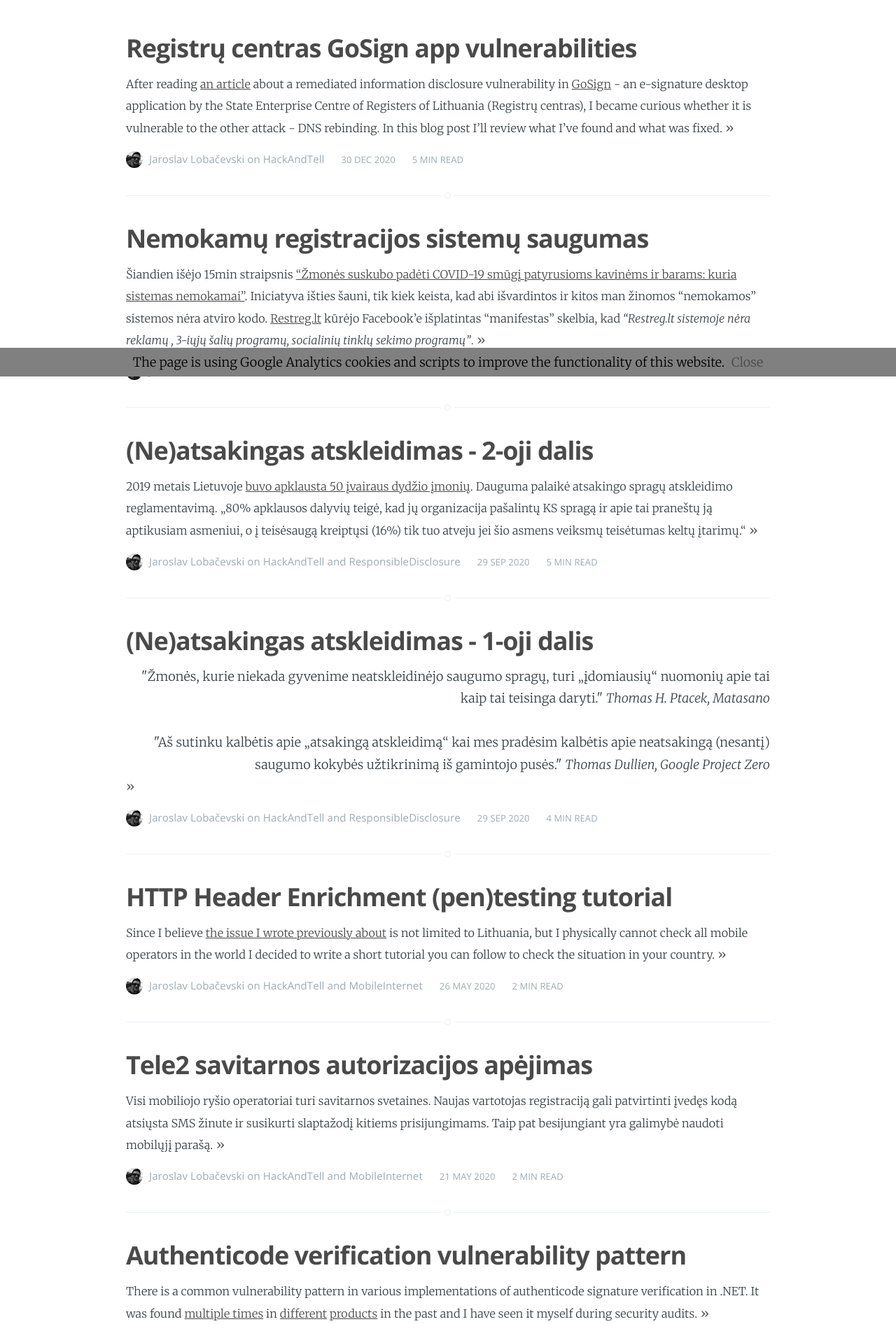
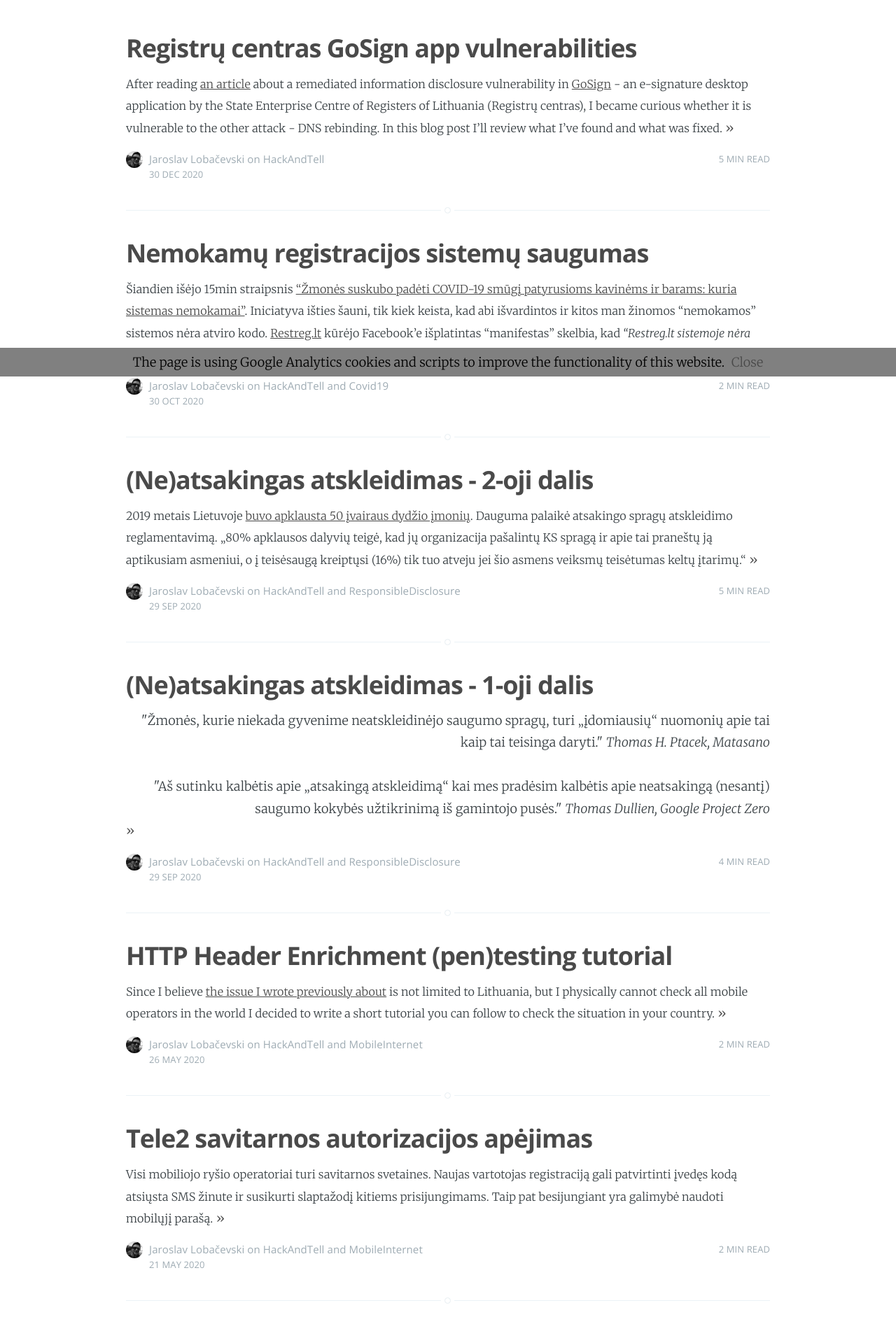
Before and after one commit to JarLob/jarlob.github.io, a Jekyll site: the page built from index.html, in a window 1280 px wide. Shown: the part 362-2254 px from the top of the page at 70% size. Built offline with Jekyll 4.4.1, drawn with Linux system fonts in a browser that asks for light colours; the list of posts is cut into pages by our own code; some of the changed text lies outside the part shown.

Commit message:
mobile view min to read and date

```diff
--- a/_layouts/post.html
+++ b/_layouts/post.html
@@ -35,7 +35,6 @@ post_class: post-template
                     {% endfor %}
                     {{ tags_array | join: ' and ' | prepend: 'on '}}
                 {% endif %}
-                <time class="post-date" datetime="{{ page.date | date:"%Y-%m-%d" }}">{{ page.date | date_to_string }} </time>
                 <span class="reading-time">
                     {% assign words = page.content | strip_html | number_of_words %}
                     {% if words <= site.words_per_minute %}
@@ -44,6 +43,7 @@ post_class: post-template
                         {{ words | divided_by: site.words_per_minute }} min read
                     {% endif %}
                 </span>
+                <time class="post-date" datetime="{{ page.date | date:"%Y-%m-%d" }}">{{ page.date | date_to_string }}</time>
             </section>
             <br>
         </header>
--- a/assets/css/screen.css
+++ b/assets/css/screen.css
@@ -805,9 +805,7 @@ body:not(.post-template) .post-title {
 }
 
 .post-date {
-    display: inline-block;
-    margin-left: 8px;
-    padding-left: 12px;
+    display: block;
     text-transform: uppercase;
     font-size: 1.3rem;
     white-space: nowrap;
@@ -815,11 +813,10 @@ body:not(.post-template) .post-title {
 
 .reading-time {
     display: inline-block;
-    margin-left: 8px;
-    padding-left: 12px;
     text-transform: uppercase;
     font-size: 1.3rem;
     white-space: nowrap;
+    float: right;
 }
 
 .user-image {
@@ -1569,10 +1566,6 @@ img.align-left {
         line-height: 1.65em;
     }
 
-    .post-date {
-        display: none;
-    }
-
     .post-template .post-header {
         margin-bottom: 2rem;
     }
--- a/index.html
+++ b/index.html
@@ -62,9 +62,6 @@ cover: assets/images/logo.jpg
                 {% endfor %}
                 {{ tags_array | join: ' and ' | prepend: 'on '}}
             {% endif %}
-            <time class="post-date" datetime="{{ post.date | date:"%Y-%m-%d" }}">
-                {{ post.date | date_to_string }}
-            </time>
             <span class="reading-time">
                 {% assign words = post.content | strip_html | number_of_words %}
                 {% if words <= site.words_per_minute %}
@@ -73,6 +70,9 @@ cover: assets/images/logo.jpg
                     {{ words | divided_by: site.words_per_minute }} min read
                 {% endif %}
             </span>
+            <time class="post-date" datetime="{{ post.date | date:"%Y-%m-%d" }}">
+                {{ post.date | date_to_string }}
+            </time>
         </footer>
     </article>
 
```
